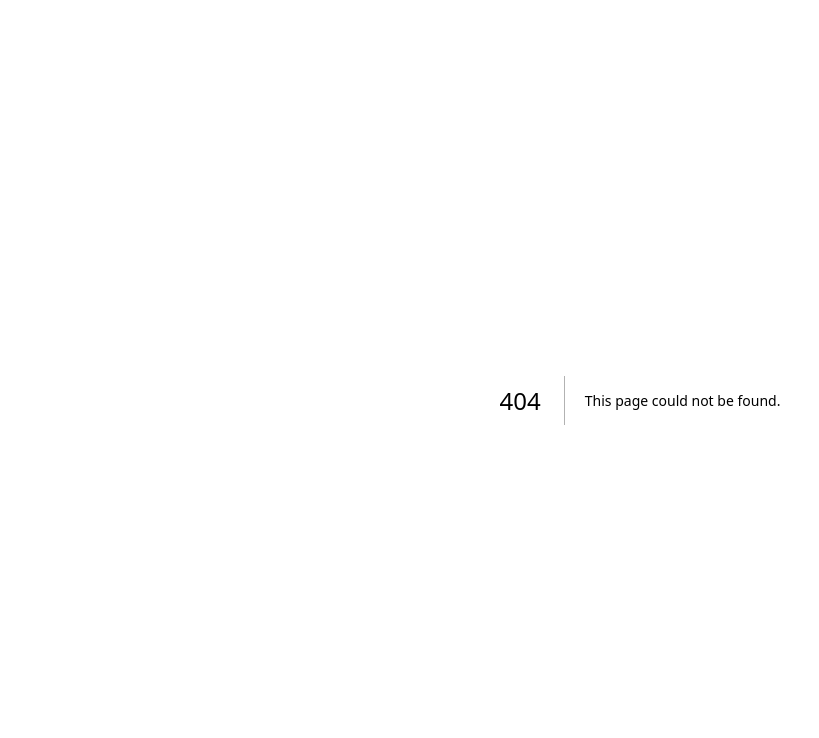
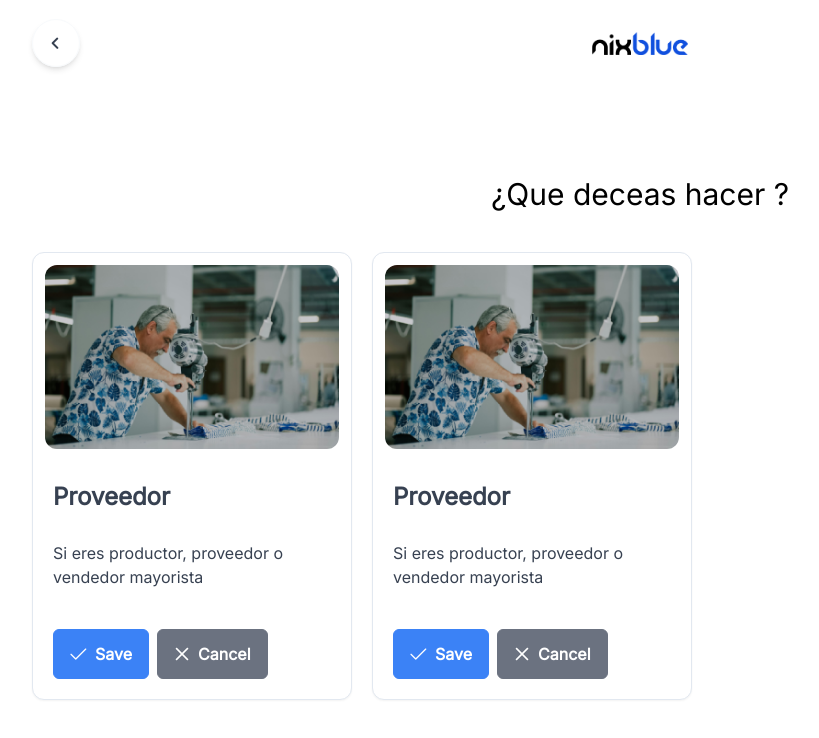
Before and after one commit to nixblueb2b/NbnextFront, a Next.js app in the folder nb-next/: page /users/onboarding in a window 1280 px wide. Before the commit this address had no page. Shown: the top 738 px of the page, without its empty margins (0-819 px from the left). Built offline with nearby package versions, Linux system fonts and the light colour scheme.

Commit message:
cards onboarding

```diff
--- a/nb-next/src/app/design-system.tsx
+++ b/nb-next/src/app/design-system.tsx
@@ -1,9 +1,8 @@
 import { classNames } from "primereact/utils";
 import { InputTextProps, InputTextContext } from "primereact/inputtext";
 import { ButtonContext, ButtonProps } from "primereact/button";
-import { DropdownContext, DropdownProps} from "primereact/dropdown";
+import { DropdownContext, DropdownProps } from "primereact/dropdown";
 import { SidebarProps } from "primereact/sidebar";
-import { BtnRedirect } from "./ui/shared/components";
 
 const TRANSITIONS = {
   overlay: {
@@ -288,17 +287,20 @@ const DesignSystem = {
       ),
     }),
     header: {
-        className: classNames('flex items-center justify-end shadow-sm mb-10 bg-gray-50', 'py-6 px-5')
+      className: classNames(
+        "flex items-center justify-end shadow-sm mb-10 bg-gray-50",
+        "py-6 px-5"
+      ),
     },
     //No lo estoy  usando
     closeButton: {
       className: classNames(
-            'flex items-center justify-center overflow-hidden relative hidden',
-            'w-8 h-8 text-gray-500 border-0 bg-transparent rounded-full transition duration-200 ease-in-out mr-2 last:mr-0',
-            'hover:text-gray-700 hover:border-transparent hover:bg-gray-200',
-            'focus:outline-none focus:outline-offset-0 focus:shadow-[0_0_0_0.2rem_rgba(191,219,254,1)]', // focus
-            'dark:hover:text-white/80 dark:hover:text-white/80 dark:hover:border-transparent dark:hover:bg-gray-800/80 dark:focus:shadow-[inset_0_0_0_0.2rem_rgba(147,197,253,0.5)]'
-        )
+        "flex items-center justify-center overflow-hidden relative hidden",
+        "w-8 h-8 text-gray-500 border-0 bg-transparent rounded-full transition duration-200 ease-in-out mr-2 last:mr-0",
+        "hover:text-gray-700 hover:border-transparent hover:bg-gray-200",
+        "focus:outline-none focus:outline-offset-0 focus:shadow-[0_0_0_0.2rem_rgba(191,219,254,1)]", // focus
+        "dark:hover:text-white/80 dark:hover:text-white/80 dark:hover:border-transparent dark:hover:bg-gray-800/80 dark:focus:shadow-[inset_0_0_0_0.2rem_rgba(147,197,253,0.5)]"
+      ),
     },
     content: {
       className: classNames("px-5 pt-0 h-full w-full", "grow overflow-y-auto"),
@@ -338,6 +340,33 @@ const DesignSystem = {
     //           };
     // }
   },
+  //Card
+  card: {
+    root: {
+      className: classNames(
+        "bg-white text-gray-700 shadow-sm rounded-xl border border-slate-200", // Background, text color, box shadow, and border radius.
+        "dark:bg-gray-900 dark:text-white " //dark
+      ),
+    },
+    body: {
+      className: "p-5", // Padding.
+    },
+    title: {
+      className: "text-2xl font-bold mb-2", // Font size, font weight, and margin bottom.
+    } ,
+    subtitle: {
+      className: classNames(
+        "font-normal mb-2 text-gray-600", // Font weight, margin bottom, and text color.
+        "dark:text-white/60 " //dark
+      ),
+    },
+    content: {
+      className: "py-5", // Vertical padding.
+    },
+    footer: {
+      className: "pt-5", // Top padding.
+    }
+  },
 };
 
 export default DesignSystem;
--- /dev/null
+++ b/nb-next/src/app/ui/shared/components/BtnCircleBack/BtnCircleBack.tsx
@@ -0,0 +1,11 @@
+import Link from "next/link"
+
+function BtnCircleBack({href}: {href: string}) {
+  return (
+   <Link className="w-12 h-12 rounded-full shadow-md border border-slate-50 flex items-center justify-center" href={href}>
+        <i className="pi pi-angle-left -ml-0.5 text-lg text-gray-700"></i>
+   </Link>
+  )
+}
+
+export default BtnCircleBack
--- a/nb-next/src/app/ui/shared/components/BtnRedirect/BtnRedirect.tsx
+++ b/nb-next/src/app/ui/shared/components/BtnRedirect/BtnRedirect.tsx
@@ -1,20 +1,36 @@
 //Este btn redireccioan pero tiene icono y texto para solo ciono usar BtnRedirecIcon
 import React from "react";
-import { Button, ButtonProps  } from "primereact/button";
+import { Button, ButtonProps } from "primereact/button";
 import Link from "next/link";
-
 
 interface BtnRedirectProps extends ButtonProps {
   href: string;
 }
 
-function BtnRedirect({ label, icon, size, iconPos, href, severity, outlined }: BtnRedirectProps) {
-  return<Link href={href}>
-     <Button pt={{
-        label: { className: "font-normal" },
-     }}  label={label} size={size} icon={icon} iconPos={iconPos} severity={severity} outlined={outlined} />
-  </Link>
-
+function BtnRedirect({
+  label,
+  icon,
+  size,
+  iconPos,
+  href,
+  severity,
+  outlined,
+}: BtnRedirectProps) {
+  return (
+    <Link href={href}>
+      <Button
+        pt={{
+          label: { className: "font-normal" },
+        }}
+        label={label}
+        size={size}
+        icon={icon}
+        iconPos={iconPos}
+        severity={severity}
+        outlined={outlined}
+      />
+    </Link>
+  );
 }
 
 export default BtnRedirect;
--- /dev/null
+++ b/nb-next/src/app/ui/shared/components/SimpleCard/SimpleCard.tsx
@@ -0,0 +1,45 @@
+//La card solo acepta imagen descripcion y un btn de redireccion (ya es un componente)
+import React from "react";
+import { Button } from "primereact/button";
+import { Card } from "primereact/card";
+
+const SimpleCard = () => {
+  const header = (
+    <div className="p-3">
+      <img
+        className="rounded-xl w-full"
+        alt="Card"
+        src="/images/supplier1.png"
+      />
+    </div>
+  );
+  const footer = (
+    <>
+      <Button label="Save" icon="pi pi-check" />
+      <Button
+        label="Cancel"
+        severity="secondary"
+        icon="pi pi-times"
+        style={{ marginLeft: "0.5em" }}
+      />
+    </>
+  );
+
+  return (
+    <div className="card flex justify-content-center">
+      <Card
+        title="Proveedor"
+        // subTitle="Card subtitle"
+        footer={footer}
+        header={header}
+        className="w-80"
+      >
+        <p className="m-0">
+          Si eres productor, proveedor o vendedor mayorista
+        </p>
+      </Card>
+    </div>
+  );
+};
+
+export default SimpleCard;
--- /dev/null
+++ b/nb-next/src/app/ui/shared/components/Title/Title.tsx
@@ -0,0 +1,61 @@
+import React from "react";
+
+// import react, { FC } from 'react';
+
+interface ProductNameProps {
+  label: string;
+  align?: "text-center" | "text-left" | "text-right";
+  type: 1 | 2 | 3 | 4 | 5 | 6;
+  size:
+    | "text-xs"
+    | "text-sm"
+    | "-text-base"
+    | "text-lg"
+    | "text-xl"
+    | "text-2xl"
+    | "text-3xl"
+    | "text-4xl"
+    | "text-5xl"
+    | "text-6xl"
+    | "text-7xl"
+    | "text-8xl"
+    | "text-9xl";
+  weight: "font-medium" | "font-semibold" | "font-bold";
+}
+
+const Title = ({
+  type,
+  size,
+  weight,
+  align,
+  label,
+}: ProductNameProps) => {
+  switch (type) {
+    case 1:
+      return (
+        <h1 className={`${size} ${weight} ${align}`}>{label}</h1>
+      );
+    case 2:
+      return (
+        <h2 className={`${size} ${weight} ${align}`}>{label}</h2>
+      );
+    case 3:
+      return (
+        <h3 className={`${size} ${weight} ${align}`}>{label}</h3>
+      );
+    case 4:
+      return (
+        <h4 className={`${size} ${weight} ${align}`}>{label}</h4>
+      );
+    case 5:
+      return (
+        <h5 className={`${size} ${weight} ${align}`}>{label}</h5>
+      );
+    case 6:
+      return (
+        <h6 className={`${size} ${weight} ${align}`}>{label}</h6>
+      );
+  }
+};
+
+export default Title;
--- a/nb-next/src/app/ui/shared/components/index.tsx
+++ b/nb-next/src/app/ui/shared/components/index.tsx
@@ -6,3 +6,6 @@ export {default as BtnRedirectIcon} from './BtnRedirectIcon/BtnRedirectIcon'
 export {default as BtnOpenMenu} from './BtnOpenMenu/BtnOpenMenu'
 export {default as BtnCloseMenu} from './BtnCloseMenu/BtnCloseMenu'
 export {default as BtnPlainRedirect} from './BtnPlainRedirect/BtnPlainRedirect'
+export {default as BtnCircleBack} from './BtnCircleBack/BtnCircleBack'
+export {default as Title} from './Title/Title'
+export {default as SimpleCard} from './SimpleCard/SimpleCard'
--- /dev/null
+++ b/nb-next/src/app/ui/shared/sections/SimpleBackHeader/SimpleBackHeader.tsx
@@ -0,0 +1,18 @@
+import React from 'react'
+import { BtnCircleBack, Logo } from '@/app/ui/shared/components'
+
+
+function SimpleBackHeader() {
+  return (
+    <div className='flex items-center justify-center '>
+        <span className='absolute left-4 sm:left-8'>
+            <BtnCircleBack href="/users/home"/>
+        </span>
+
+        <Logo/>
+
+    </div>
+  )
+}
+
+export default SimpleBackHeader
--- a/nb-next/src/app/ui/shared/sections/index.tsx
+++ b/nb-next/src/app/ui/shared/sections/index.tsx
@@ -1,3 +1,4 @@
 export {default as SearchBar} from './SearchBar/SearchBar'
 export {default as SimpleSidebar} from './SimpleSidebar/SimpleSidebar'
 export {default as SidebarHeader} from './SidebarHeader/SidebarHeader'
+export {default as SimpleBackHeader} from './SimpleBackHeader/SimpleBackHeader'
--- a/nb-next/src/app/ui/users/sections/NavigationBar/NavigationBar.tsx
+++ b/nb-next/src/app/ui/users/sections/NavigationBar/NavigationBar.tsx
@@ -18,7 +18,7 @@ function NavigationBar() {
         rounded
         text
         aria-label="Filter"
-        href="/home"
+        href="/users/onboarding"
       />
       <span className="ml-2.5">
         <BtnRedirect
--- /dev/null
+++ b/nb-next/src/app/users/(pages)/onboarding/container/Onboarding/Onboarding.tsx
@@ -0,0 +1,24 @@
+import React from "react";
+import { Title, SimpleCard } from "@/app/ui/shared/components";
+
+function Onboarding() {
+  return (
+    <>
+      <div className="mt-44  mb-10">
+        <Title
+          type={1}
+          size="text-3xl"
+          weight="font-medium"
+          align="text-center"
+          label="¿Que deceas hacer ?"
+        />
+      </div>
+      <div className="flex gap-5">
+        <SimpleCard/>
+        <SimpleCard/>
+      </div>
+    </>
+  );
+}
+
+export default Onboarding;
--- /dev/null
+++ b/nb-next/src/app/users/(pages)/onboarding/layout.tsx
@@ -0,0 +1,19 @@
+import React from "react";
+import { SimpleBackHeader } from "@/app/ui/shared/sections";
+
+function OnboardingLayout({ children }: { children: React.ReactNode }) {
+  return (
+    <div>
+      <div className="py-8 fixed top-0 left-0 right-0 bg-white">
+        <div className="w-full max-w-7xl  mx-auto bg-white px-4 sm:px-8">
+          <SimpleBackHeader />
+        </div>
+      </div>
+      <div className="w-full max-w-7xl bg-white mx-auto px-4 sm:px-8">
+        {children}
+      </div>
+    </div>
+  );
+}
+
+export default OnboardingLayout;
--- /dev/null
+++ b/nb-next/src/app/users/(pages)/onboarding/page.tsx
@@ -0,0 +1,13 @@
+import React from "react";
+import Onboarding from "./container/Onboarding/Onboarding";
+import { NextPage } from "next";
+
+const OnboardingPage: NextPage = () => {
+  return (
+    <div>
+      <Onboarding />
+    </div>
+  );
+};
+
+export default OnboardingPage;
```
Also changed, not shown: nb-next/public/images/supplier1.png (added), nb-next/public/images/supplier2.png (added). Lines whose indentation alone changed are shown as unchanged.
